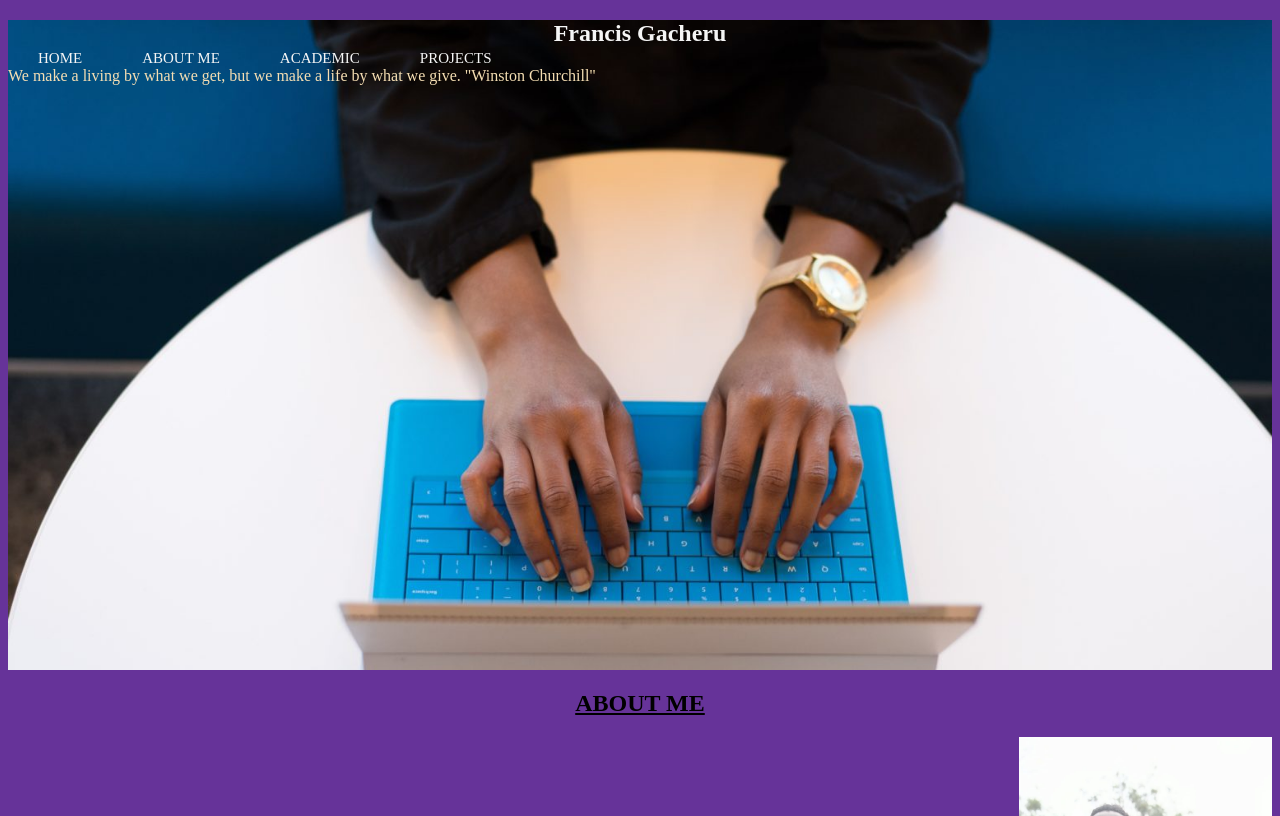
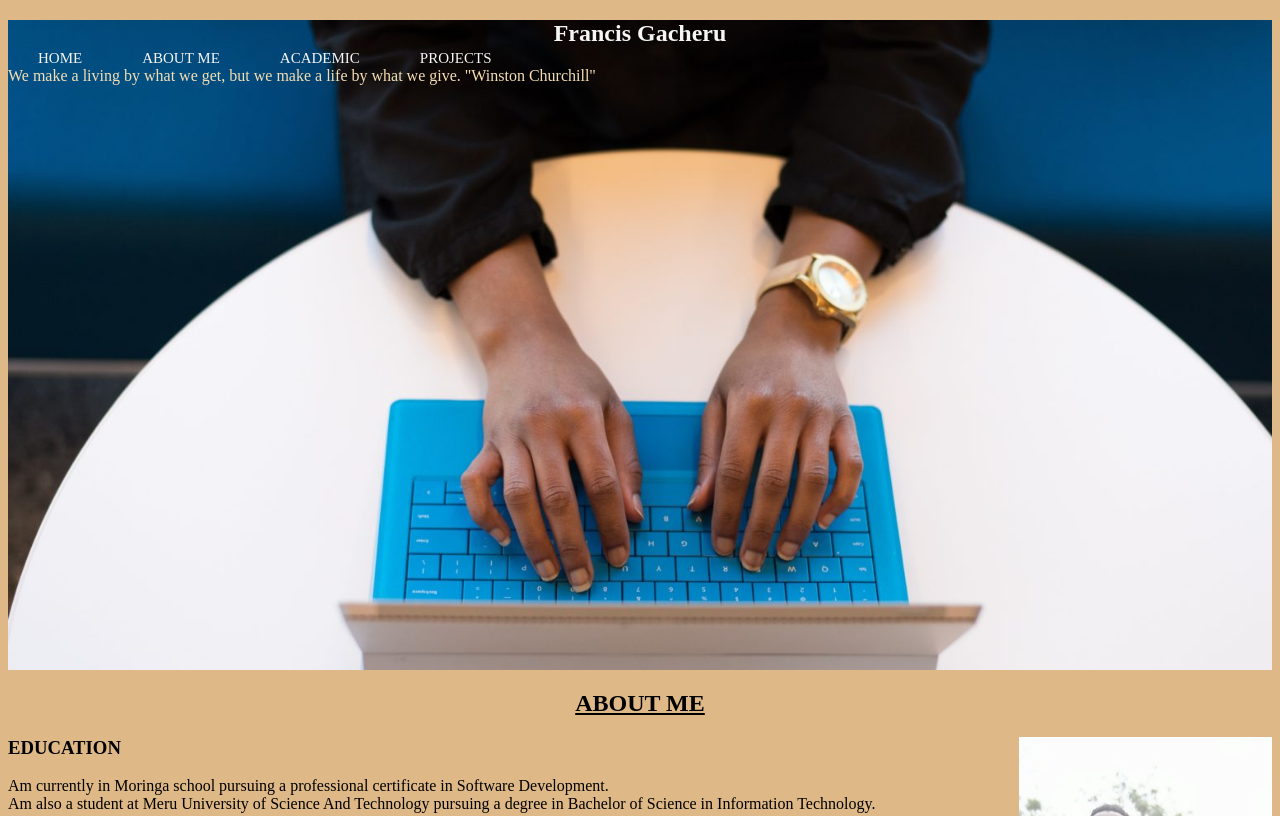
Before and after one commit to FGacheru/Portfolio, a plain HTML site: page index.html in a window 1280 px wide. Shown: the top 816 px of the page. Drawn offline with Linux system fonts and the light colour scheme.

Commit message:
added a paragraph on the education part

```diff
--- a/index.html
+++ b/index.html
@@ -29,6 +29,18 @@
         <div id="about">
             <h2><span id="hd">ABOUT ME</span></h2>
            <img id="frank" src="./images/Frank.jpeg" alt="" width="20%" height="20%">
+           <h3>EDUCATION</h3>
+           <P>Am currently in Moringa school pursuing a professional certificate in Software Development.<br> Am also a student at Meru University of Science And Technology pursuing a degree in Bachelor of Science in Information Technology.<br> </P>
+            <!-- <h3>INTEREST</h3>
+            <P>I love using my computer a lot and I take it as my best friend.Coding is the most part of my passion.<br>Am also good in the field,I swim,play football and badminton.<br></P>
+            <h3>SKILLS</h3>
+            <p>
+                <ol>
+                    <li>HTMl:5</li>
+                    <li>CSS</li>
+                    <li>Javascript</li>
+                </ol>
+            </p> -->
         </div>
 
     </div>
--- a/styles.css
+++ b/styles.css
@@ -24,7 +24,7 @@ h2{
     margin-left: 40%;
 }
 body{
-    background-color: rebeccapurple;
+    background-color: burlywood;
 }
 nav{
     position: fixed;
```
